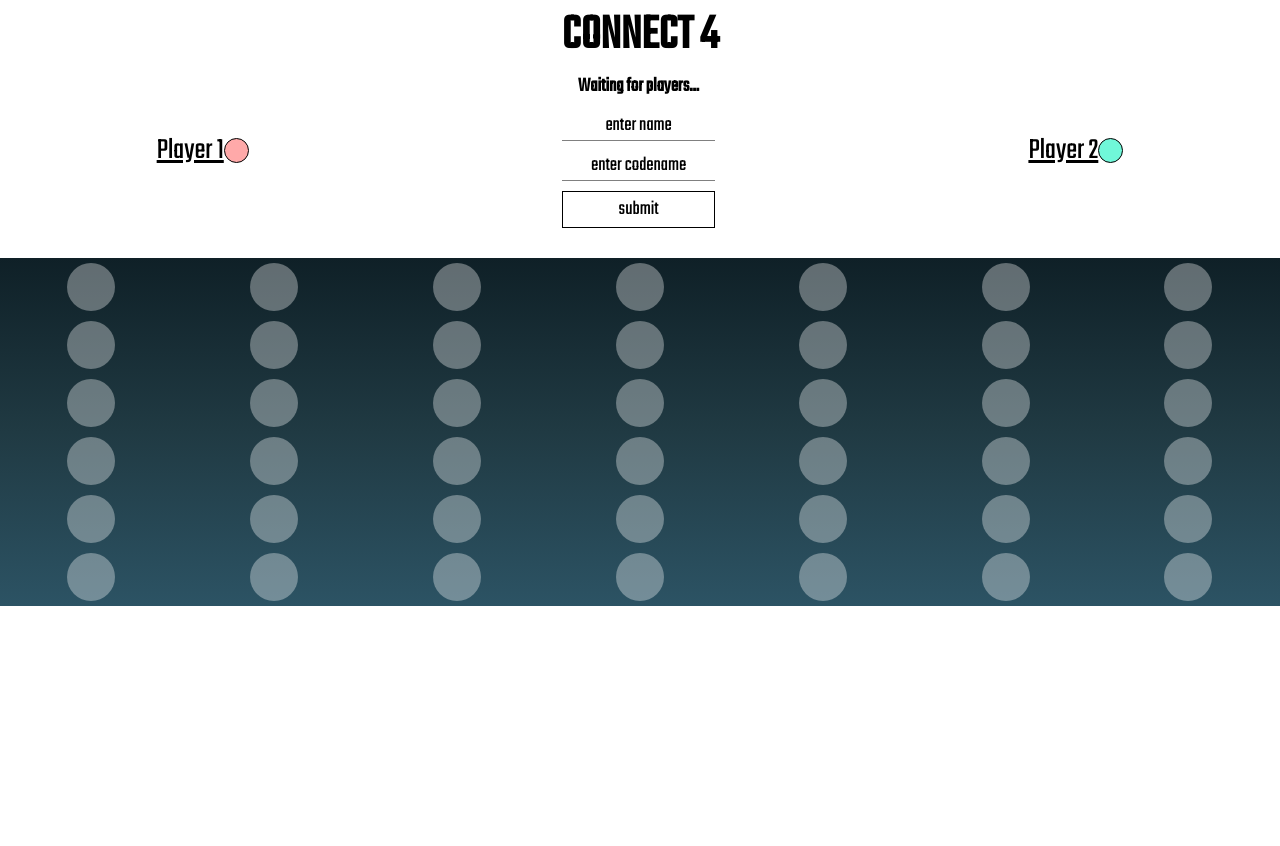
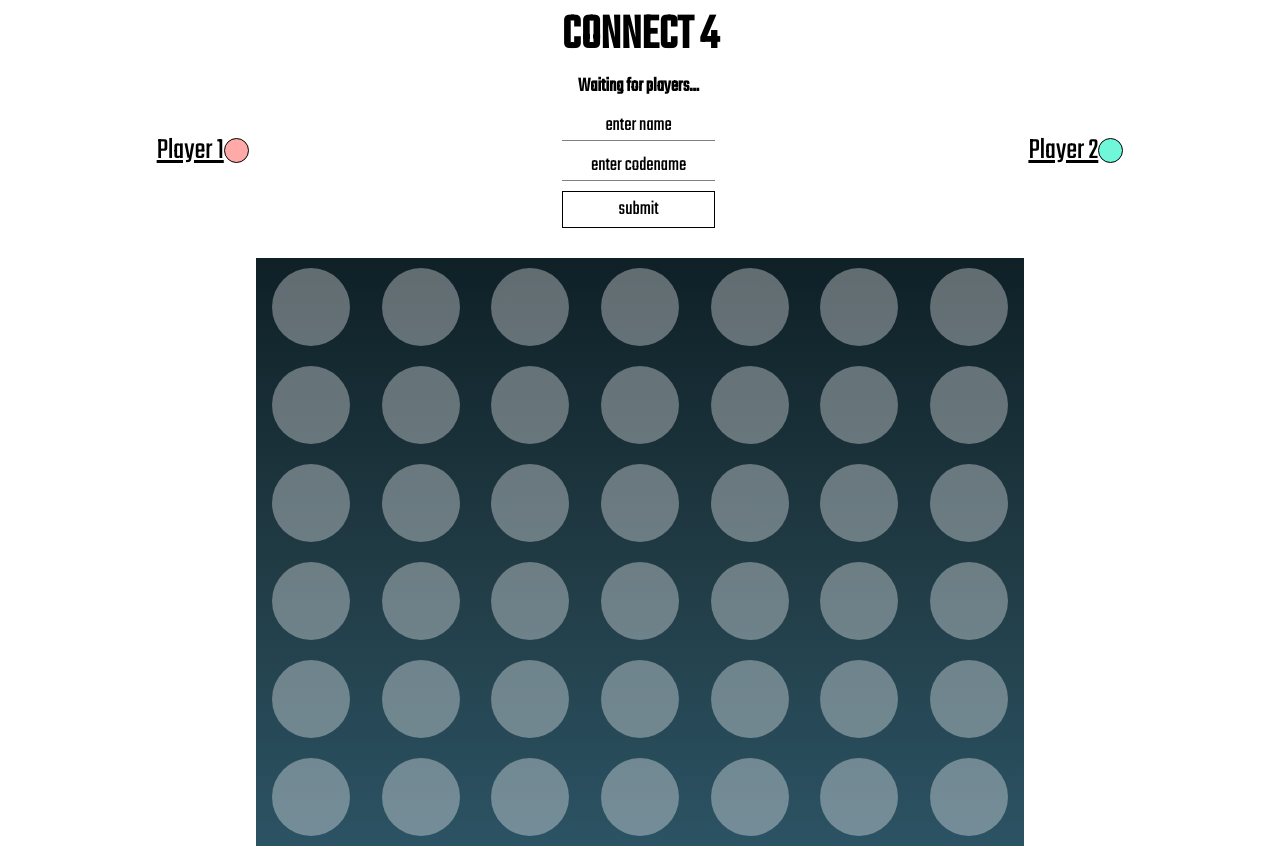
Before and after one commit to clayyy123/Clay-connect, a React (Create React App) app in the folder connect/: page / in a window 1280 px wide. Before the commit the page ends 800 px from the top, so only its background shows below. Built offline with nearby package versions, Linux system fonts and the light colour scheme; no server answers.

Commit message:
computer responsive

```diff
--- a/connect/src/css/style.css
+++ b/connect/src/css/style.css
@@ -38,6 +38,9 @@ body {
   width: 100%;
   justify-content: space-around;
   margin-top: 3rem; }
+  @media only screen and (min-width: 500px) {
+    .board {
+      width: 60%; } }
   .board__column {
     display: flex;
     flex-direction: column;
@@ -47,6 +50,11 @@ body {
     width: 4.8rem;
     height: 4.8rem;
     margin: 0.5rem 0; }
+    @media only screen and (min-width: 500px) {
+      .board__slot {
+        width: 7.8rem;
+        height: 7.8rem;
+        margin: 1rem 0.5rem; } }
 
 .Red {
   background-color: #ffa9a9; }
--- a/connect/src/sass/layout.scss
+++ b/connect/src/sass/layout.scss
@@ -31,6 +31,11 @@
   width: 100%;
   justify-content: space-around;
   margin-top: 3rem;
+
+  @media only screen and (min-width: 500px) {
+    width: 60%;
+  }
+
   &__column {
     display: flex;
     flex-direction: column;
@@ -42,6 +47,12 @@
     width: 4.8rem;
     height: 4.8rem;
     margin: 0.5rem 0;
+
+    @media only screen and (min-width: 500px) {
+      width: 7.8rem;
+      height: 7.8rem;
+      margin: 1rem 0.5rem;
+    }
   }
 }
 
```
Also changed, not shown: 2 other files (tests, documents, lock files or other folders).
